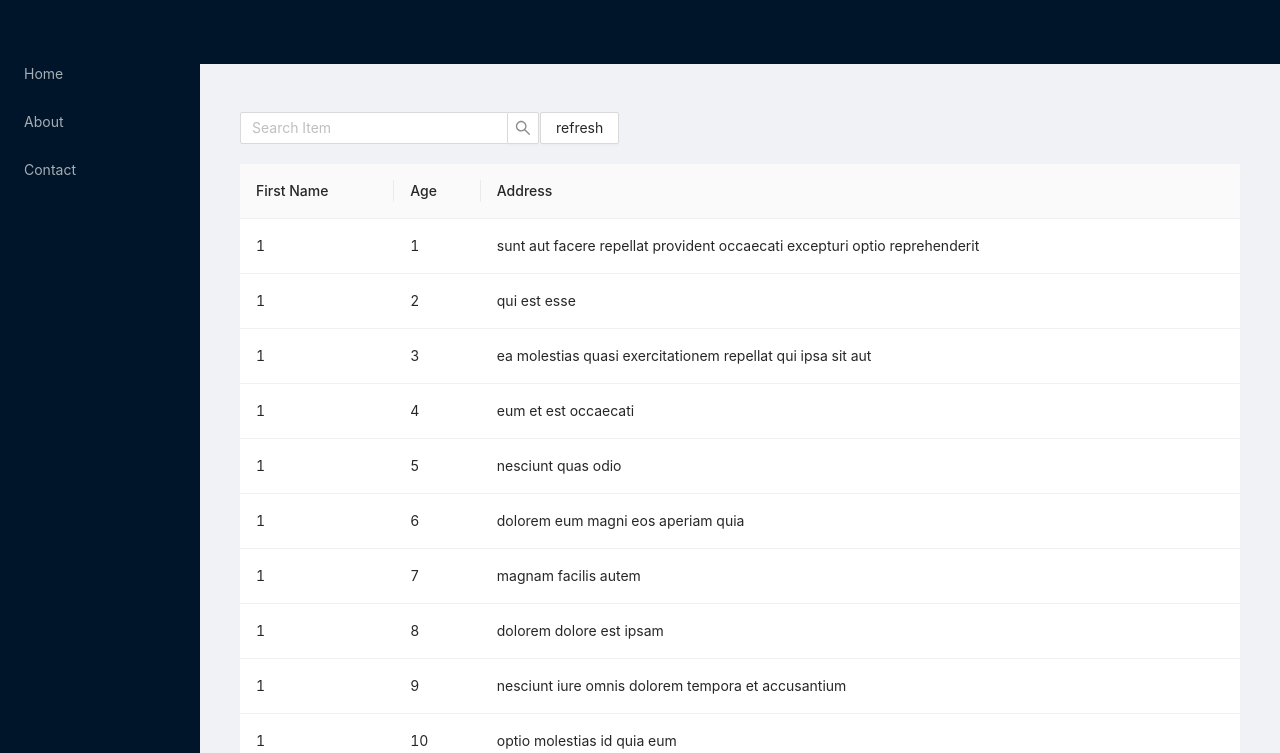
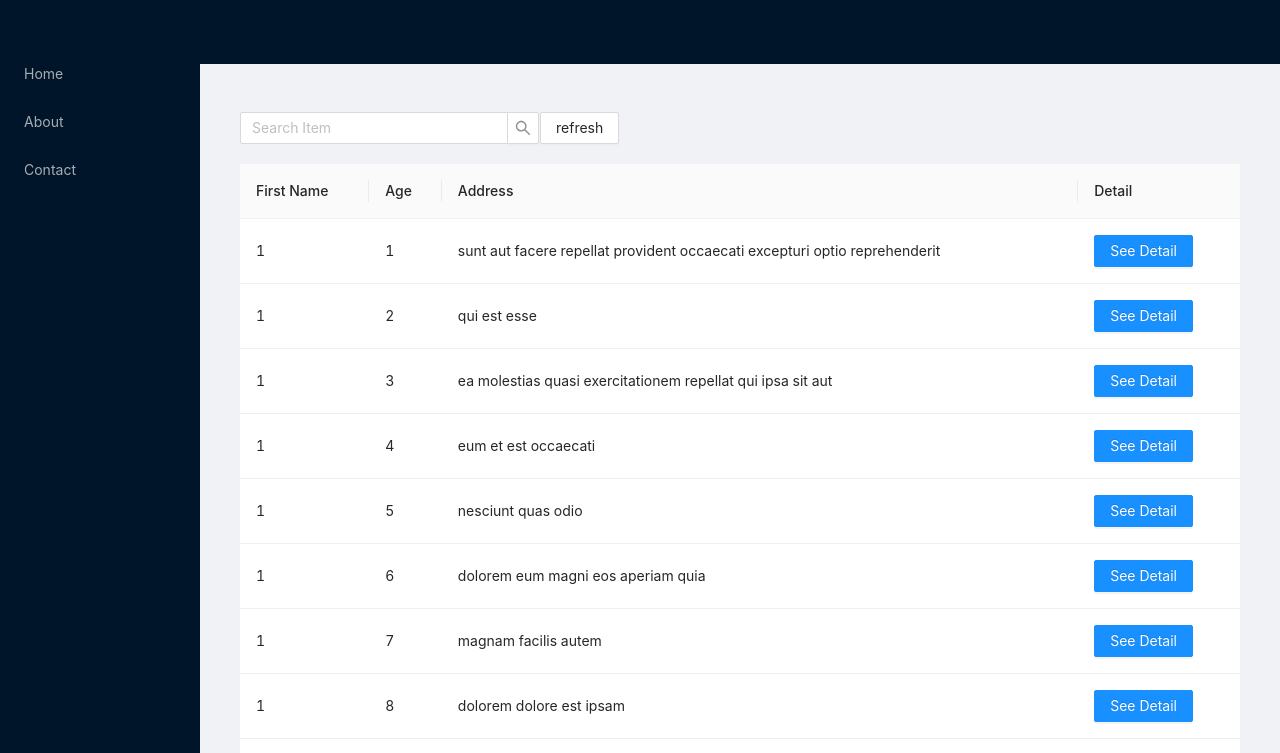
Before and after one commit to Ikhsanazis/technicaltest_mitrafor, a React (Create React App) app: page / in a window 1280 px wide. Shown: the top 753 px of the page. Built offline with nearby package versions, Linux system fonts and the light colour scheme.

Commit message:
[ADD] Detail

```diff
--- a/src/App.js
+++ b/src/App.js
@@ -2,9 +2,10 @@ import React from "react";
 import "./App.css";
 import { BrowserRouter, Routes, Route } from "react-router-dom";
 import Layout from "./components/layout"
-import Home from "./pages/page1";
-import About from "./pages/page2";
-import Contact from "./pages/page3";
+import Home from "./pages/Home";
+import About from "./pages/About";
+import Contact from "./pages/Contact";
+import Detail from "./pages/Detail";
 
 export default function App() {
   return (
@@ -15,6 +16,7 @@ export default function App() {
           {/* <Route path="page1" element={<Page1 />} /> */}
           <Route path="contact" element={<Contact />} />
           <Route path="about" element={<About />} />
+          <Route path="detail/:id" element={<Detail />} />
         </Route>
       </Routes>
     </BrowserRouter>
--- /dev/null
+++ b/src/pages/Home.js
@@ -0,0 +1,49 @@
+import { Input, Space, Table, Tag, Button } from "antd";
+import React, { useState } from "react";
+import data from "../data.json";
+import {Link} from "react-router-dom"
+const { Column, ColumnGroup } = Table;
+const App = () => {
+  const [listData, setListData] = useState(data);
+
+  const handleSearch = (value) => {
+    const filterData = listData.filter((e) =>
+      e.title.toLowerCase().includes(value.toLowerCase())
+    );
+    setListData(filterData);
+  };
+
+  const refreshData = () => {
+    setListData(data);
+  };
+  return (
+    <>
+      <Input.Search
+        style={{ marginBottom: "20px", width: "30%" }}
+        placeholder="Search Item"
+        onChange={(e) => handleSearch(e.target.value)}
+        onSearch={(value) => handleSearch(value)}
+      />
+      <Button onClick={refreshData}>refresh</Button>
+      <Table dataSource={listData}>
+        <Column title="First Name" dataIndex="userId" key="id" />
+        <Column title="Age" dataIndex="id" key="id" />
+        <Column title="Address" dataIndex="title" key="id" />
+        <Column
+          title="Detail"
+          dataIndex="id"
+          key="id"
+          render={(id) => (
+            <Link to={`/detail/${id}`}>
+              <Button className="button" type="primary">
+                See Detail
+              </Button>
+            </Link>
+          )}
+        />
+      </Table>
+    </>
+  );
+};
+
+export default App;
--- a/src/pages/page1.js
+++ /dev/null
@@ -1,34 +0,0 @@
-import { Input, Space, Table, Tag, Button } from "antd";
-import React,{useState} from "react";
-import data from "../data.json";
-const { Column, ColumnGroup } = Table;
-const App = () => {
-  const [listData,setListData]=useState(data)
-
-  const handleSearch=(value)=>{
-    const filterData = listData.filter((e)=>e.title.toLowerCase().includes(value.toLowerCase()))
-    setListData(filterData)
-  }
-
-  const refreshData=()=>{
-    setListData(data)
-  }
-  return (
-    <>
-      <Input.Search
-        style={{ marginBottom: "20px", width: "30%" }}
-        placeholder="Search Item"
-        onChange={(e)=>handleSearch(e.target.value)}
-        onSearch={(value)=>handleSearch(value)}
-      />
-      <Button onClick={refreshData} >refresh</Button>
-      <Table dataSource={listData}>
-        <Column title="First Name" dataIndex="userId" key="id" />
-        <Column title="Age" dataIndex="id" key="id" />
-        <Column title="Address" dataIndex="title" key="id" />
-      </Table>
-    </>
-  );
-};
-
-export default App;
```
Also changed, not shown: src/pages/About.js (renamed from src/pages/page2.js), src/pages/Contact.js (renamed from src/pages/page3.js).
